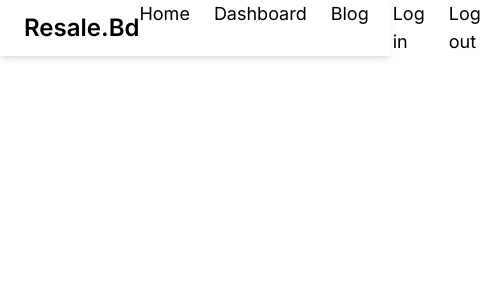
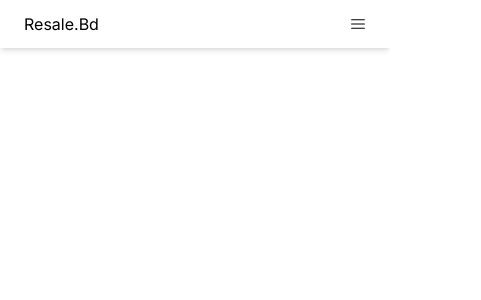
Before and after one commit to Nahid-07/second-hand-resale-website, a Next.js app: page / in a window 390 px wide. Shown: the top 300 px of the page, 481 px wide, since content can reach past the window. Built offline with nearby package versions, Linux system fonts and the light colour scheme.

Commit message:
mobile navbar added

```diff
--- a/app/common-components/Navbar.js
+++ b/app/common-components/Navbar.js
@@ -1,6 +1,11 @@
+"use client";
+import { useState } from "react";
+import { RxHamburgerMenu } from "react-icons/rx";
 const Navbar = () => {
+  const [open, setOpen] = useState(false);
   return (
-    <div className="flex justify-between p-6 h-14 shadow-md items-center">
+    <>
+      <div className="md:flex justify-between p-6 h-14 shadow-md items-center hidden">
         <header>
           <h1 className="text-2xl font-semibold">Resale.Bd</h1>
         </header>
@@ -16,6 +21,27 @@ const Navbar = () => {
           </div>
         </nav>
       </div>
+
+      {/* navbar for mobile device */}
+
+      <div className="p-6 flex md:hidden justify-between h-10 shadow-md items-center">
+        <header>Resale.Bd</header>
+        {/* tap and show menu icon */}
+        <div onClick={() => setOpen(!open)}>
+          <RxHamburgerMenu />
+        </div>
+      </div>
+
+      <nav className={`${open ? "block" : "hidden"} bg-gray-100 `}>
+        <ul className="p-6 space-y-4">
+          <li>Home</li>
+          <li>Dashboard</li>
+          <li>Blog</li>
+          <li>Log in</li>
+          <li>Log out</li>
+        </ul>
+      </nav>
+    </>
   );
 };
 
--- a/package.json
+++ b/package.json
@@ -14,6 +14,7 @@
     "postcss": "8.4.23",
     "react": "18.2.0",
     "react-dom": "18.2.0",
+    "react-icons": "^4.8.0",
     "tailwindcss": "3.3.2"
   }
 }
```
Also changed, not shown: 1 other file (tests, documents, lock files or other folders). Lines whose indentation alone changed are shown as unchanged.
